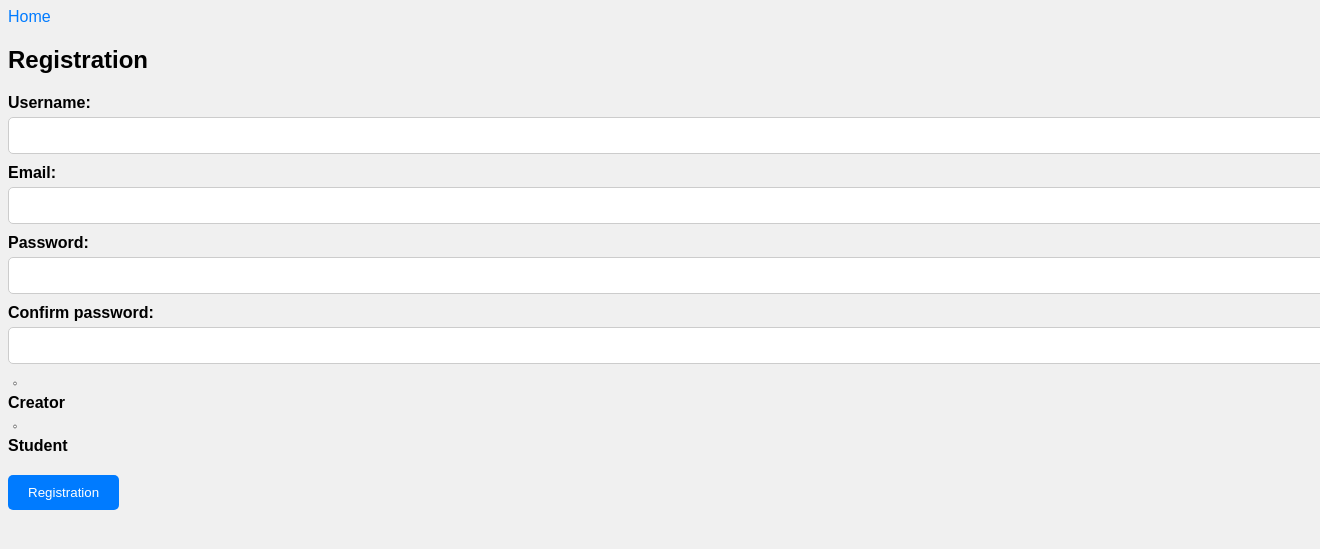
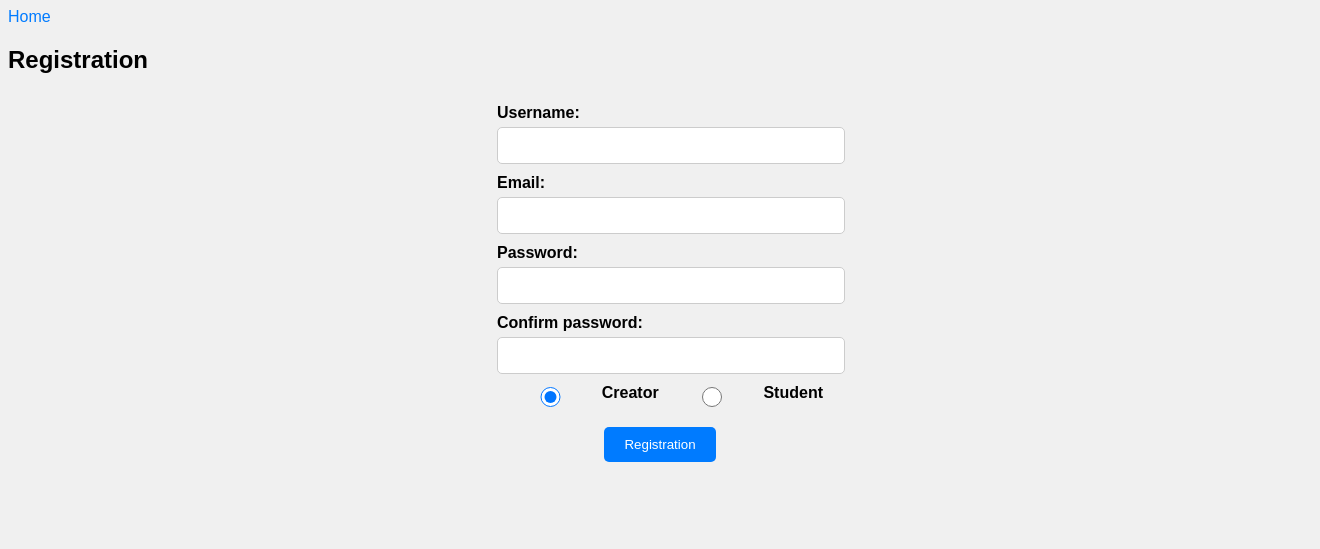
Before and after one commit to Bakdaulett/INF-232, a Django app: page /registration/ in a window 1320 px wide; the page is wider, and only the part inside the window is pictured. Shown: the top 549 px of that part. Run offline with Django 4.2, Linux system fonts and the light colour scheme.

Commit message:
Small style changes

```diff
--- a/Quiz/quizapp/static/css/registration.css
+++ b/Quiz/quizapp/static/css/registration.css
@@ -4,7 +4,7 @@ body {
   }
 
   .container {
-    max-width: 800px;
+    /* max-width: 800px; */
     margin: 0 auto;
     padding: 20px;
     background-color: #fff;
@@ -12,11 +12,16 @@ body {
   }
 
   form {
-    margin-top: 20px;
+    margin-top: 10px;
+    width: 50%;
+    display: flex;
+    flex-direction: column;
+    align-items: center;
   }
 
   form div {
     margin-bottom: 10px;
+    width: 50%;
   }
 
   form label {
@@ -24,7 +29,11 @@ body {
     font-weight: bold;
     margin-bottom: 5px;
   }
-
+  .wrapper{
+    /* width: 100vw; */
+    display: flex;
+    justify-content: center;
+  }
   form input[type="text"],
   form input[type="email"],
   form input[type="password"],
@@ -36,7 +45,7 @@ body {
   }
 
   form input[type="radio"] {
-    margin-right: 5px;
+    /* margin-right: 5px; */
   }
 
   button[type="submit"] {
@@ -62,6 +71,7 @@ body {
     text-decoration: underline;
   }
 .radio_buttons{
-    margin-bottom: 10px;
-    margin-right: 1300px;
+    /* margin-bottom: 10px; */
+    /* margin-right: 1300px; */
+    display:flex;
 }
--- a/Quiz/quizapp/templates/question.html
+++ b/Quiz/quizapp/templates/question.html
@@ -8,7 +8,7 @@
 </head>
 <body>
 <div class="container ">
-<h1>Welcome to DataFlair Quiz</h1>
+<h1>Welcome to "{{quizname}}"</h1>
 
 <div align="right " id="displaytimer"><b>Timer: 0 seconds</b></div>
 
--- a/Quiz/quizapp/templates/registration.html
+++ b/Quiz/quizapp/templates/registration.html
@@ -16,13 +16,14 @@
 <a href="{% url 'logout' %}">Logout</a>
 {% else %}
 <h2>Registration</h2>
+<div class="wrapper">
     <form method="post">
     {% csrf_token %}
         <div>
             <label for="username">Username:</label>
             <input type="text" name="username" id="username" required>
         </div>
-    <div>
+        <div id="divemail">
             <label for="email">Email:</label>
             <input type="email" name="email" id="email" required>
         </div>
@@ -35,13 +36,14 @@
             <input type="password" name="password2" id="password2" required>
         </div>
         <div class="radio_buttons">
-        <input type="radio" id="creator" name="radio" value="creator">
+            <input type="radio" id="creator" name="radio" value="creator" checked="checked">
             <label for="creator">Creator</label>
             <input type="radio" id="student" name="radio" value="student">
             <label for="student">Student</label>
         </div>
         <button type="submit">Registration</button>
     </form>
+</div>
 {% if error_message %}
 <p>{{ error_message }}</p>
 {% endif %}
```
Also changed, not shown: Quiz/quizapp/static/css/login.css (+12 -6 lines). Lines whose indentation alone changed are shown as unchanged.
